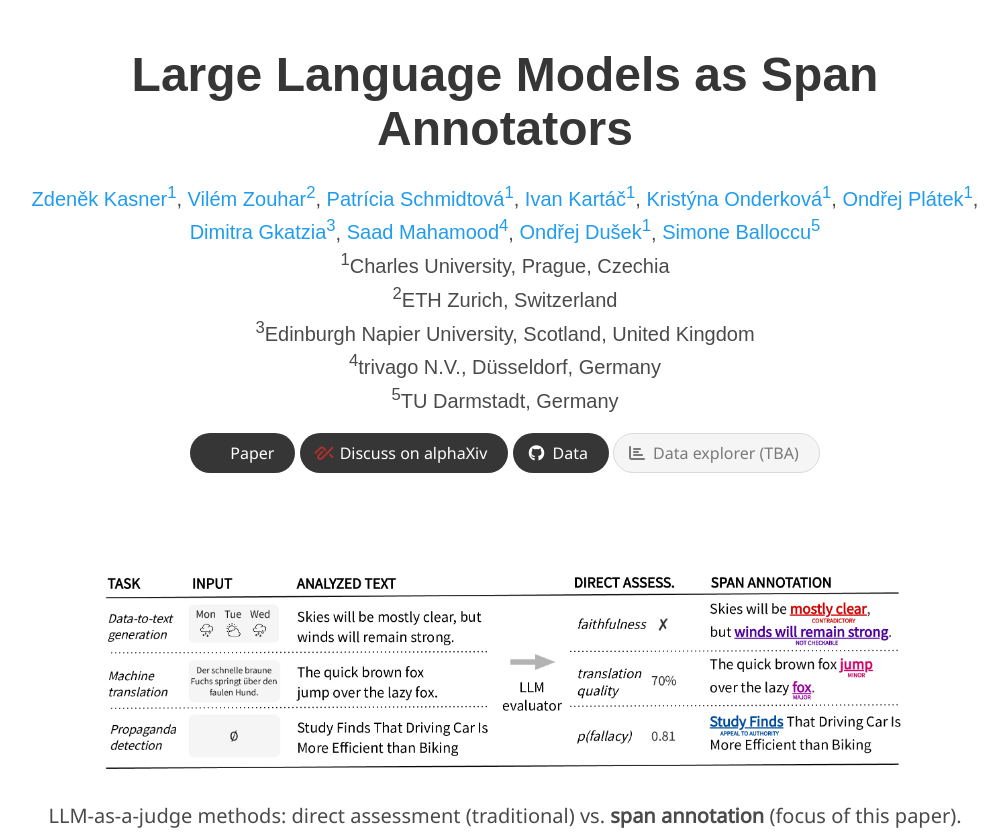
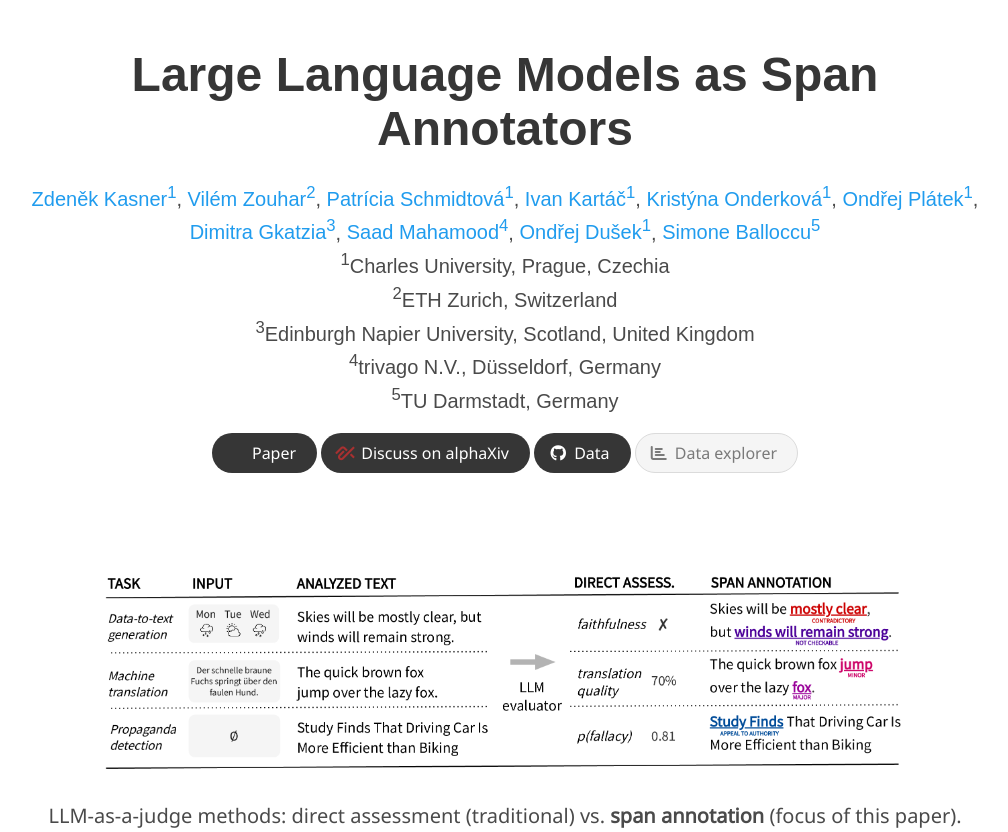
Before and after one commit to llm-span-annotators/llm-span-annotators.github.io, a plain HTML site: page index.html in a window 1280 px wide. Shown: the top 832 px of the page, without its empty margins (135-1143 px from the left). Drawn offline with nearby package versions, Linux system fonts and the light colour scheme; some icons are missing; a web font is replaced by a local one.

Commit message:
Add data explorer

```diff
--- a/index.html
+++ b/index.html
@@ -119,11 +119,12 @@
                 </span>
 
                 <span class="link-block">
-                  <a class="external-link button is-normal is-rounded is-light is-static">
+                  <a href="https://quest.ms.mff.cuni.cz/namuddis/span-eval/browse" target="_blank"
+                    class="external-link button is-normal is-rounded is-light is-static">
                     <span class="icon">
                       <i class="fas fa-chart-bar"></i>
                     </span>
-                    <span>Data explorer (TBA)</span>
+                    <span>Data explorer</span>
                   </a>
                 </span>
 
```
